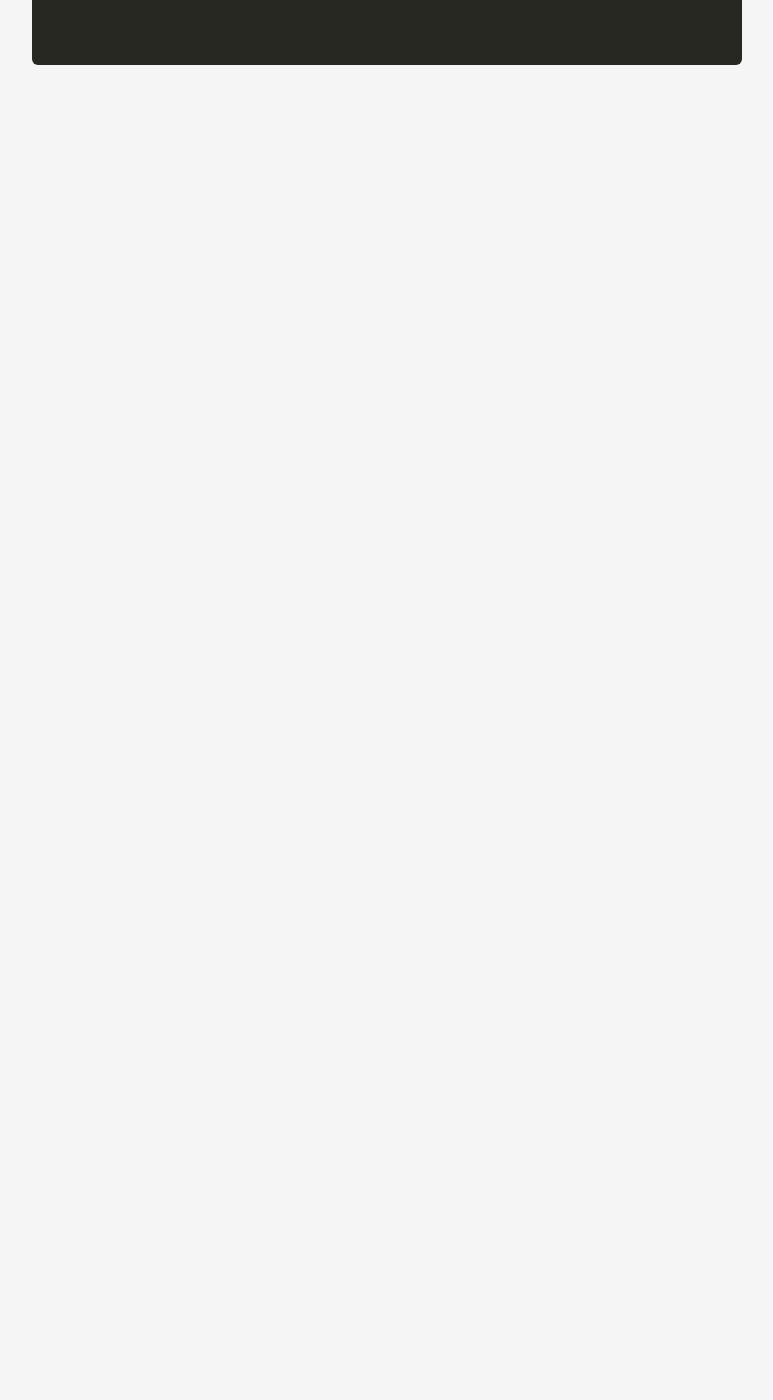
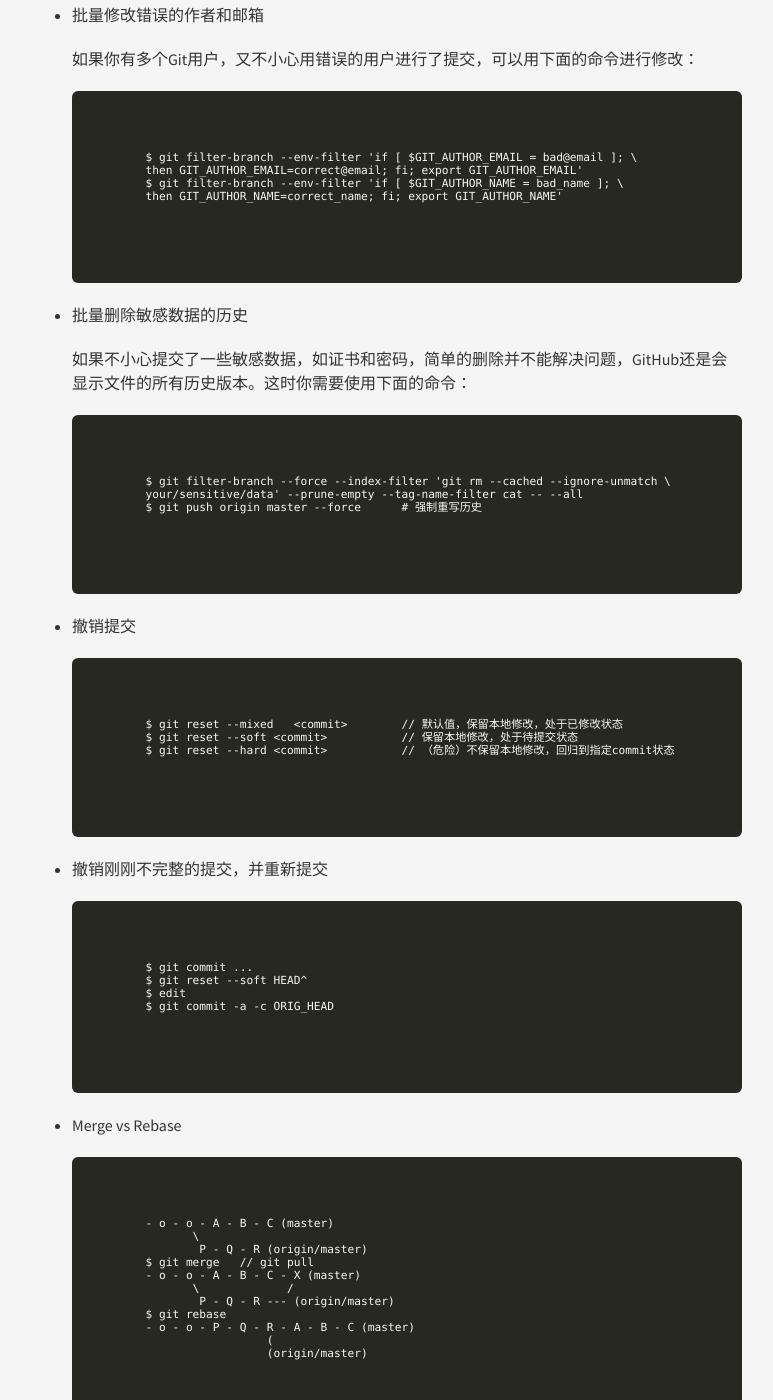
Before and after one commit to lyroyce/lyroyce.github.io, a Jekyll site: the page built from _posts/git/2013-05-10-git-tips.md, in a window 1280 px wide and 1400 px high, scrolled down 818 px. Shown: the whole window, without its empty margins (253-1026 px from the left). Built offline with Jekyll 4.4.1, drawn with Linux system fonts in a browser that asks for light colours; nearby versions of some CDN libraries; Markdown is read by kramdown in place of the engine named in the settings; before the commit the page ends 1003 px from its top, so only the background shows below that; some of the changed text lies outside the part shown.

Commit message:
Update post: add more tips

```diff
--- a/_posts/git/2013-05-10-git-tips.md
+++ b/_posts/git/2013-05-10-git-tips.md
@@ -3,21 +3,61 @@
 title: 实用Git技巧
 ---
 
-修改Git历史(慎重)
+快速Git命令
+-------
+- 提交所有更新的文件（不包括新增）
+
+		$ git add -u
+		$ git commit -m "some comments"
+
+- 提交到Remote Repository
+
+		$ git fetch
+		$ git rebase // rewrite history
+		$ git push
+
+撤销和修改历史
 -------
 - 批量修改错误的作者和邮箱
 
-如果你有多个Git用户，又不小心用错误的用户进行了提交，可以用下面的命令进行修改：
+	如果你有多个Git用户，又不小心用错误的用户进行了提交，可以用下面的命令进行修改：
 
-	$ git filter-branch --env-filter 'if [ $GIT_AUTHOR_EMAIL = bad@email ]; \
-	then GIT_AUTHOR_EMAIL=correct@email; fi; export GIT_AUTHOR_EMAIL'
-	$ git filter-branch --env-filter 'if [ $GIT_AUTHOR_NAME = bad_name ]; \
-	then GIT_AUTHOR_NAME=correct_name; fi; export GIT_AUTHOR_NAME'
+		$ git filter-branch --env-filter 'if [ $GIT_AUTHOR_EMAIL = bad@email ]; \
+		then GIT_AUTHOR_EMAIL=correct@email; fi; export GIT_AUTHOR_EMAIL'
+		$ git filter-branch --env-filter 'if [ $GIT_AUTHOR_NAME = bad_name ]; \
+		then GIT_AUTHOR_NAME=correct_name; fi; export GIT_AUTHOR_NAME'
 
 - 批量删除敏感数据的历史
 
-如果不小心提交了一些敏感数据，如证书和密码，简单的删除并不能解决问题，GitHub还是会显示文件的所有历史版本。这时你需要使用下面的命令：
+	如果不小心提交了一些敏感数据，如证书和密码，简单的删除并不能解决问题，GitHub还是会显示文件的所有历史版本。这时你需要使用下面的命令：
 
-	$ git filter-branch --force --index-filter 'git rm --cached --ignore-unmatch \
-	your/sensitive/data' --prune-empty --tag-name-filter cat -- --all
-	$ git push origin master --force	# 强制重写历史
+		$ git filter-branch --force --index-filter 'git rm --cached --ignore-unmatch \
+		your/sensitive/data' --prune-empty --tag-name-filter cat -- --all
+		$ git push origin master --force	# 强制重写历史
+
+- 撤销提交
+
+		$ git reset --mixed	<commit>	// 默认值，保留本地修改，处于已修改状态
+		$ git reset --soft <commit>		// 保留本地修改，处于待提交状态
+		$ git reset --hard <commit>		// （危险）不保留本地修改，回归到指定commit状态
+
+- 撤销刚刚不完整的提交，并重新提交
+
+		$ git commit ...
+		$ git reset --soft HEAD^
+		$ edit
+		$ git commit -a -c ORIG_HEAD
+
+- Merge vs Rebase
+
+		- o - o - A - B - C (master)
+               \
+                P - Q - R (origin/master)
+		$ git merge 	// git pull
+		- o - o - A - B - C - X (master)
+               \             /
+                P - Q - R --- (origin/master)
+        $ git rebase
+        - o - o - P - Q - R - A - B - C (master)
+                          (
+                          (origin/master)
```
